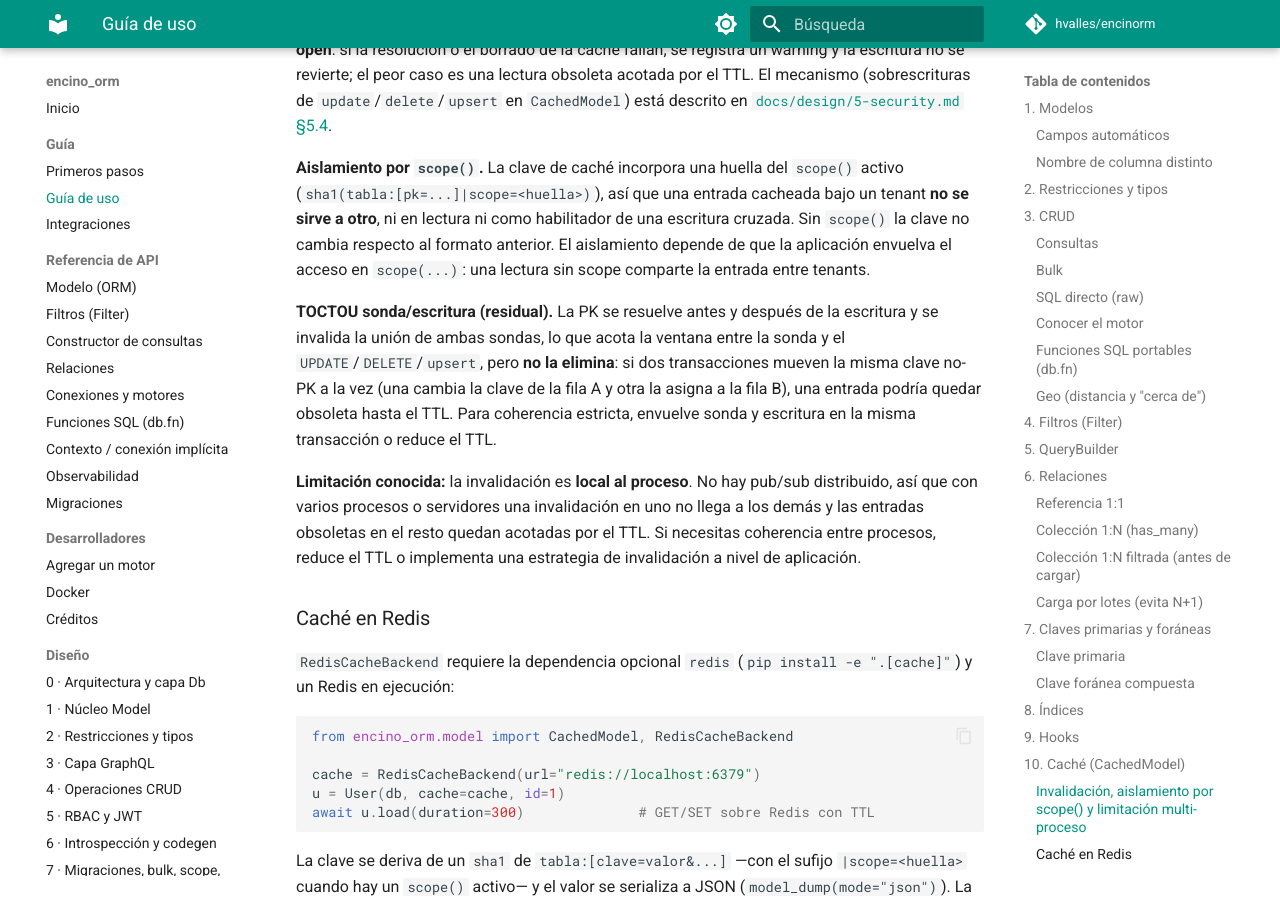
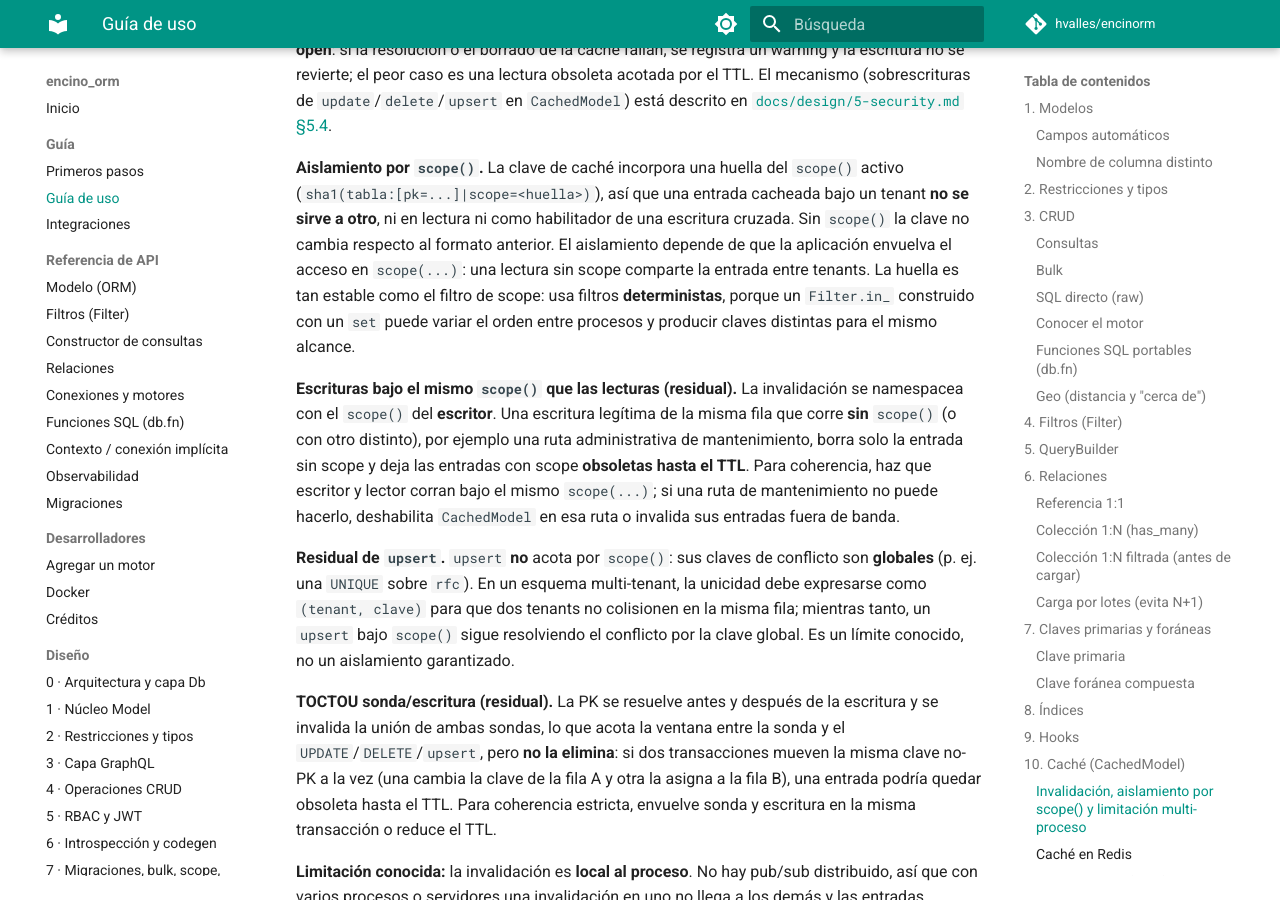
Before and after one commit to hvalles/encinorm, an MkDocs documentation site: the page built from docs/guide.md, in a window 1280 px wide and 900 px high, scrolled down 11013 px. Built offline with MkDocs 1.6.1 and Material for MkDocs 9.7.7, drawn with Linux system fonts in a browser that asks for light colours; comment, search, counter and statistics services are not loaded; some of the changed text lies outside the part shown.

Commit message:
docs(03-13): documenta DML acotado por scope y residuales de cache/upsert
- Guia y diseno: update/delete aplican el scope() activo al WHERE del DML
  (SEC-01); una clave no-PK ya no cruza tenants; sin scope el DML no cambia
- WR-R3-04: escritor y lector deben correr bajo el mismo scope() o las entradas
  con scope quedan obsoletas hasta el TTL (deshabilitar CachedModel en admin)
- Residual de upsert (claves de conflicto globales) documentado
- IN-R3-03: filtros de scope deben ser deterministas (Filter.in_ con set)

````diff
--- a/docs/guide.md
+++ b/docs/guide.md
@@ -524,7 +524,26 @@
 cacheada bajo un tenant **no se sirve a otro**, ni en lectura ni como habilitador
 de una escritura cruzada. Sin `scope()` la clave no cambia respecto al formato
 anterior. El aislamiento depende de que la aplicación envuelva el acceso en
-`scope(...)`: una lectura sin scope comparte la entrada entre tenants.
+`scope(...)`: una lectura sin scope comparte la entrada entre tenants. La huella
+es tan estable como el filtro de scope: usa filtros **deterministas**, porque un
+`Filter.in_` construido con un `set` puede variar el orden entre procesos y
+producir claves distintas para el mismo alcance.
+
+**Escrituras bajo el mismo `scope()` que las lecturas (residual).** La
+invalidación se namespacea con el `scope()` del **escritor**. Una escritura
+legítima de la misma fila que corre **sin** `scope()` (o con otro distinto), por
+ejemplo una ruta administrativa de mantenimiento, borra solo la entrada sin scope
+y deja las entradas con scope **obsoletas hasta el TTL**. Para coherencia, haz que
+escritor y lector corran bajo el mismo `scope(...)`; si una ruta de mantenimiento
+no puede hacerlo, deshabilita `CachedModel` en esa ruta o invalida sus entradas
+fuera de banda.
+
+**Residual de `upsert`.** `upsert` **no** acota por `scope()`: sus claves de
+conflicto son **globales** (p. ej. una `UNIQUE` sobre `rfc`). En un esquema
+multi-tenant, la unicidad debe expresarse como `(tenant, clave)` para que dos
+tenants no colisionen en la misma fila; mientras tanto, un `upsert` bajo `scope()`
+sigue resolviendo el conflicto por la clave global. Es un límite conocido, no un
+aislamiento garantizado.
 
 **TOCTOU sonda/escritura (residual).** La PK se resuelve antes y después de la
 escritura y se invalida la unión de ambas sondas, lo que acota la ventana entre la
@@ -595,9 +614,18 @@
     await Membership(db, id=123).delete()     # no-op (False) si está fuera de scope
 ```
 
+- En `update` y `delete`, el `scope` se aplica al **`WHERE` del propio DML**
+  (parámetros ligados), no solo a una comprobación previa. Así una escritura
+  identificada por una clave de escritura **no-PK** y no única (p. ej.
+  `update(keys=["grupo"])` o `delete(keys=["grupo"])`) tampoco cruza tenants: el
+  `UPDATE`/`DELETE` solo alcanza las filas visibles bajo el `scope` activo. Sin
+  `scope()` el DML es idéntico al de siempre.
+- Residual: `upsert` no se acota por `scope()`; sus claves de conflicto son
+  globales. En multi-tenant, define la unicidad como `(tenant, clave)` (ver §10).
+
 > Nota: `load` devuelve también filas soft-deleteadas **dentro** del tenant
-> (auditoría); `update`/`delete` verifican el `scope` antes de escribir para
-> evitar fugas entre tenants.
+> (auditoría); `update`/`delete` acotan el `scope` tanto en la comprobación previa
+> como en el `WHERE` del DML para evitar fugas entre tenants.
 
 ## 13. Observabilidad
 
````
Also changed, not shown: docs/design/5-security.md (+29 -0 lines).
